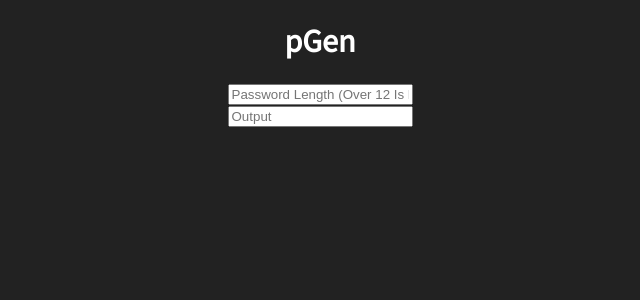
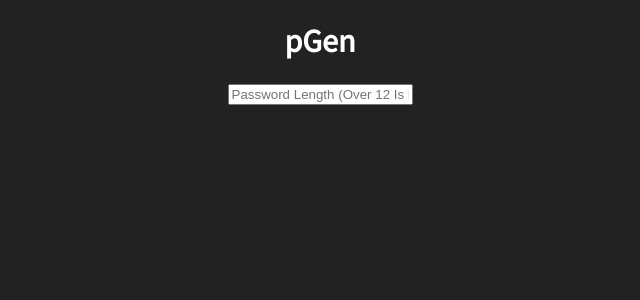
Before and after one commit to geenva/pGen, a React (Create React App) app: page / in a window 1280 px wide. Shown: the top 300 px of the page, without its empty margins (320-960 px from the left). Built offline with nearby package versions, Linux system fonts and the light colour scheme.

Commit message:
feat: initial design

```diff
--- a/src/App.tsx
+++ b/src/App.tsx
@@ -5,6 +5,7 @@ import generatePassword from "./utils/generate";
 interface IAppProps {}
 interface IAppState {
   chars: string;
+  password: string;
 }
 
 class App extends React.Component<IAppProps, IAppState> {
@@ -12,16 +13,21 @@ class App extends React.Component<IAppProps, IAppState> {
     super(props);
     this.state = {
       chars: "",
+      password: "",
     };
     this.handleChange = this.handleChange.bind(this);
+    this.renderit = this.renderit.bind(this);
   }
 
   handleChange(event: any) {
     this.setState({
       chars: event.target.value,
+      password: generatePassword(Number(event.target.value)),
     });
-    console.log(generatePassword(12));
-    // const pass = document.getElementById("output");
+  }
+
+  renderit() {
+    return <p>{this.state.password}</p>;
   }
 
   render() {
@@ -37,15 +43,8 @@ class App extends React.Component<IAppProps, IAppState> {
             onChange={this.handleChange}
           ></input>
           <br />
-          <input
-            type="text"
-            className="form-control"
-            name="output"
-            id="output"
-            placeholder="Output"
-            value=""
-          ></input>
         </form>
+        <this.renderit />
       </div>
     );
   }
```
